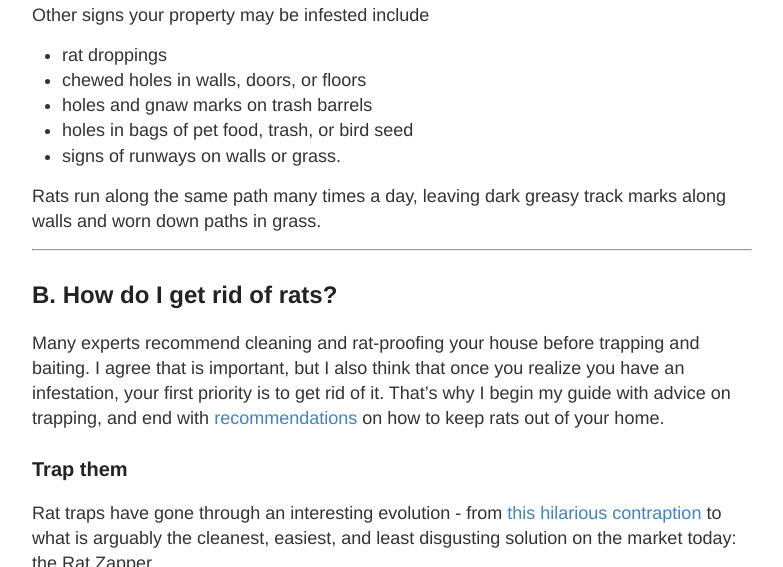
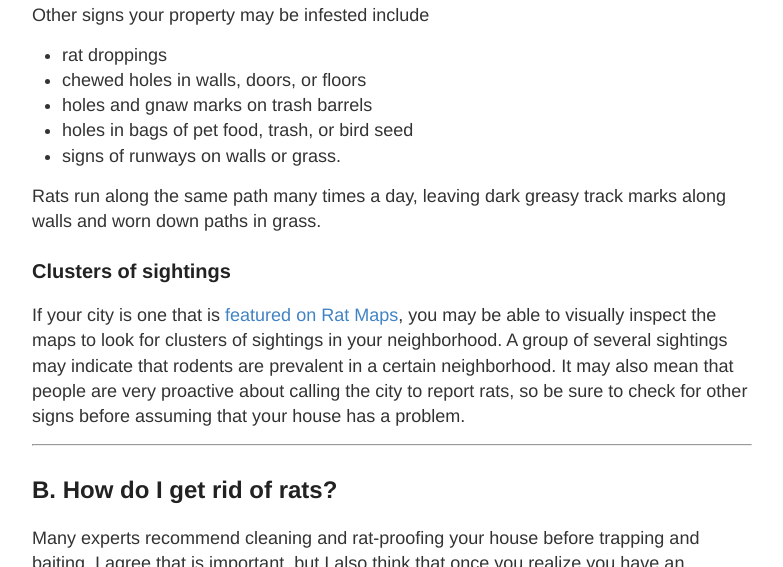
Before and after one commit to DanielHadley/ratmaps, a Jekyll site: the page built from control.md, in a window 1280 px wide and 900 px high, scrolled down 1239 px, cut to the strip 0-567 px from the top of the window. Shown: the whole strip, without its empty margins (248-1031 px from the left). Built offline with Jekyll 4.4.1, drawn with Linux system fonts in a browser that asks for light colours; comment, search, counter and statistics services are not loaded.

Commit message:
more control3

```diff
--- a/control.md
+++ b/control.md
@@ -46,6 +46,11 @@ Other signs your property may be infested include
 Rats run along the same path many times a day, leaving dark greasy track marks along walls and worn down paths in grass.
 
 
+### Clusters of sightings <a id="clusters"></a>
+
+If your city is one that is [featured on Rat Maps](ratmaps.com/cities), you may be able to visually inspect the maps to look for clusters of sightings in your neighborhood. A group of several sightings may indicate that rodents are prevalent in a certain neighborhood. It may also mean that people are very proactive about calling the city to report rats, so be sure to check for other signs before assuming that your house has a problem.
+
+
 ****
 
 ## B. How do I get rid of rats? <a id="get-rid-of-rats"></a>
```
